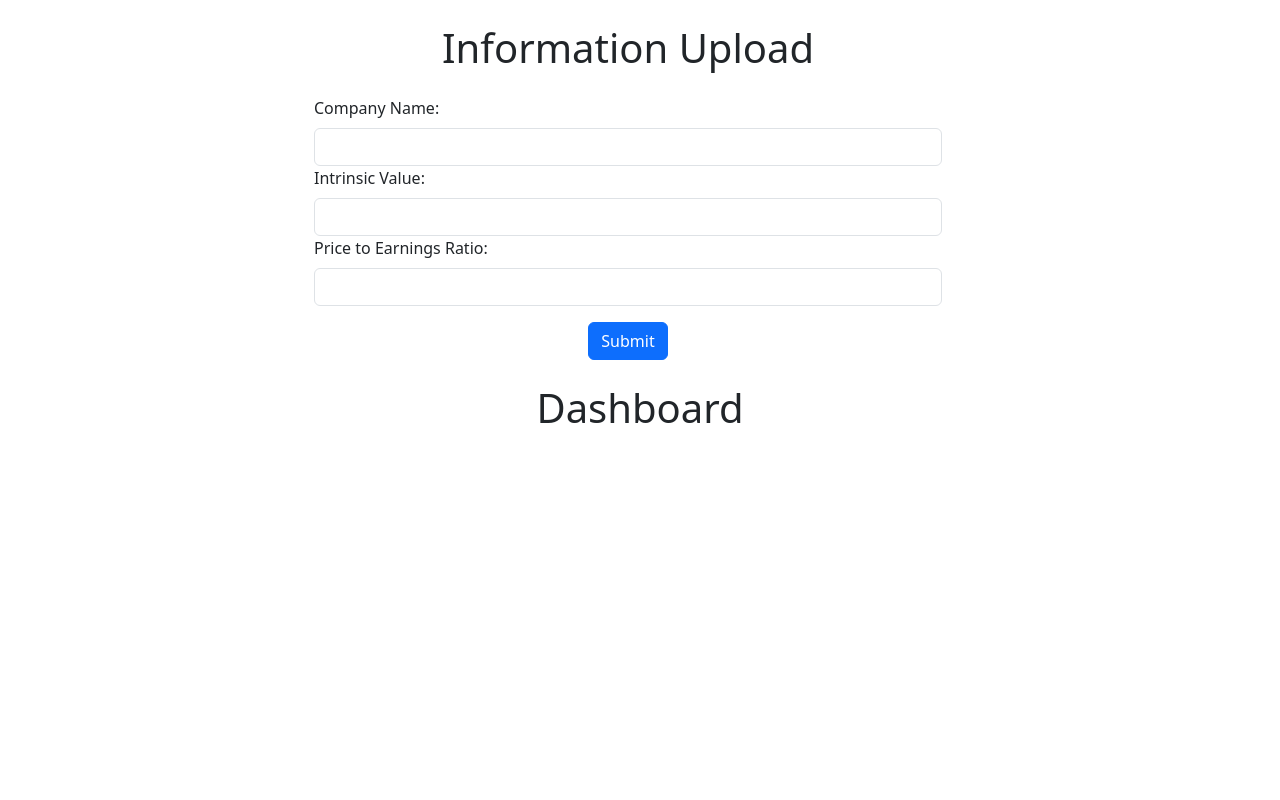
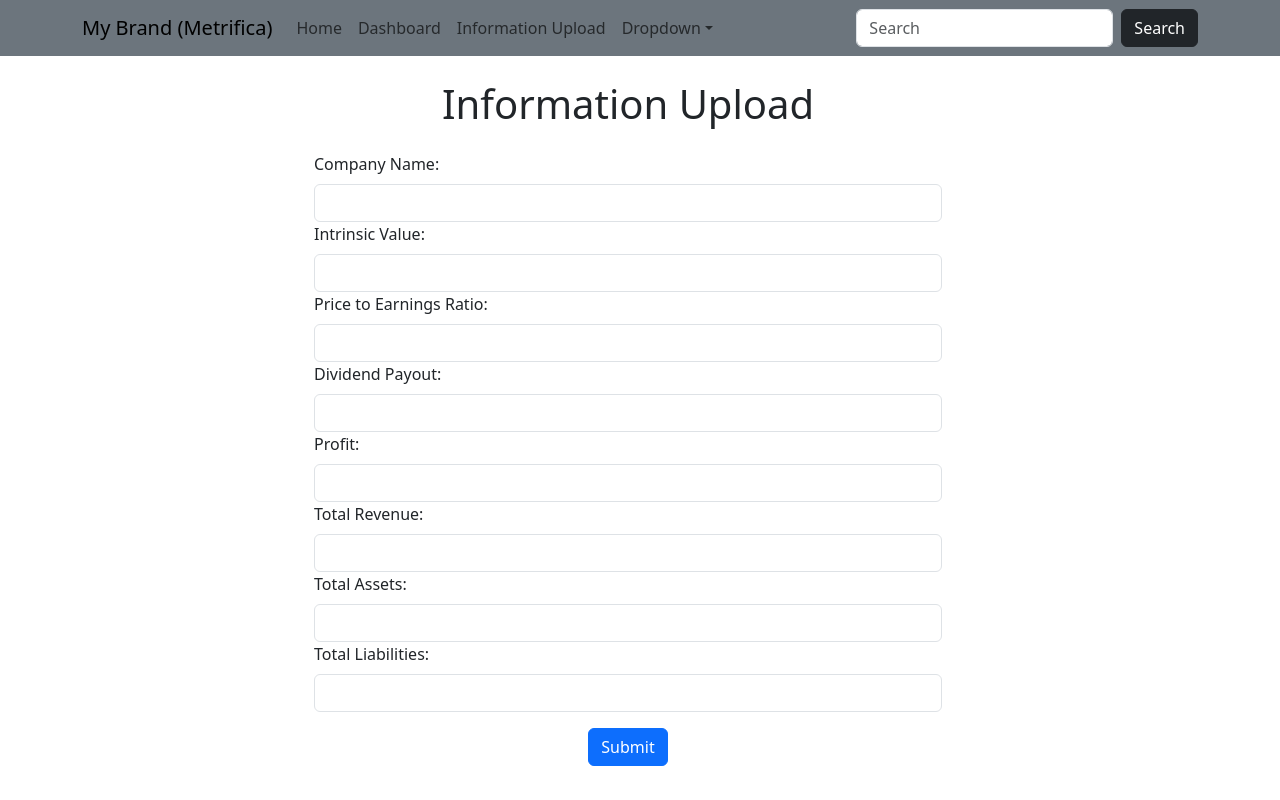
Before and after one commit to LucaSarhan/ProjetoInvestimento, a React (Create React App) app in the folder src/investment-information/: page /InformationUpload in a window 1280 px wide. Built offline with nearby package versions, Linux system fonts and the light colour scheme.

Commit message:
addition of navigation bar and basics of a home page

```diff
--- a/src/investment-information/package.json
+++ b/src/investment-information/package.json
@@ -10,6 +10,7 @@
     "react": "^18.3.1",
     "react-bootstrap": "^2.10.4",
     "react-dom": "^18.3.1",
+    "react-router-dom": "^6.26.1",
     "react-scripts": "5.0.1",
     "web-vitals": "^2.1.4"
   },
@@ -36,5 +37,8 @@
       "last 1 firefox version",
       "last 1 safari version"
     ]
+  },
+  "devDependencies": {
+    "@babel/plugin-proposal-private-property-in-object": "^7.21.11"
   }
 }
--- a/src/investment-information/src/App.js
+++ b/src/investment-information/src/App.js
@@ -1,6 +1,9 @@
 import React, { useState } from 'react';
+import { BrowserRouter as Router, Route, Routes } from 'react-router-dom';
+import NavBar from './components/NavBar/NavBar';
 import Dashboard from './components/Dashboard/Dashboard';
 import InformationUpload from './components/Information-Upload/InformationUpload';
+import HomePage from './components/HomePage/HomePage';
 
 function App() {
   const [companies, setCompanies] = useState([]);
@@ -10,10 +13,15 @@ function App() {
   };
 
   return (
-    <div className="App">
-      <InformationUpload addCompany={addCompany}/>
-      <Dashboard companies={companies}/>
-    </div>
+    <Router>
+      <NavBar />
+      <Routes>
+        <Route exact path="/" element={<HomePage />} />
+        <Route path="/Dashboard" element={<Dashboard companies={companies}/>} />
+        <Route path="/InformationUpload" element={<InformationUpload addCompany={addCompany}/>} />
+        {/* Add other routes here */}
+      </Routes>
+    </Router>
   );
 }
 
--- a/src/investment-information/src/components/Company-Container/CompanyContainer.js
+++ b/src/investment-information/src/components/Company-Container/CompanyContainer.js
@@ -9,7 +9,16 @@ function normalizeCompanyName(name) {
       .toLowerCase(); // Then convert to lowercase
 }
 
-export function CompanyContainer({ companyName, intrinsicValue, priceEarningsRatio, additionalInfo }) {
+export function CompanyContainer({
+    companyName,
+    intrinsicValue,
+    priceEarningsRatio,
+    dividendPayout,
+    profit,
+    totalRevenue,
+    totalAssets,
+    totalLiabilities
+  }) {
   const [showModal, setShowModal] = useState(false);
 
   const handleClose = () => setShowModal(false);
@@ -30,16 +39,16 @@ export function CompanyContainer({ companyName, intrinsicValue, priceEarningsRat
     </Card>
       <Modal show={showModal} onHide={handleClose} centered>
         <Modal.Header closeButton>
-          <Modal.Title>{companyName} - More Information</Modal.Title>
+          <Modal.Title>{companyName} - Metrics</Modal.Title>
         </Modal.Header>
         <Modal.Body>
-          <ListGroup.Item><strong>Intrinsic Value:</strong> {intrinsicValue}</ListGroup.Item>
-          <ListGroup.Item><strong>Price to Earnings Ratio:</strong> {priceEarningsRatio}</ListGroup.Item>
-          <ListGroup.Item><strong>Divend Payout:</strong> {additionalInfo}</ListGroup.Item>
-          <ListGroup.Item><strong>Profit:</strong> {additionalInfo}</ListGroup.Item>
-          <ListGroup.Item><strong>Total Revenue:</strong> {additionalInfo}</ListGroup.Item>
-          <ListGroup.Item><strong>Total Assets:</strong> {additionalInfo}</ListGroup.Item>
-          <ListGroup.Item><strong>Total Liabilities:</strong> {additionalInfo}</ListGroup.Item>
+          <ListGroup.Item id={`${normalizedCompanyName}IV`}><strong>Intrinsic Value:</strong> {intrinsicValue}</ListGroup.Item>
+          <ListGroup.Item id={`${normalizedCompanyName}PE`}><strong>Price to Earnings Ratio:</strong> {priceEarningsRatio}</ListGroup.Item>
+          <ListGroup.Item id={`${normalizedCompanyName}DP`}><strong>Divend Payout:</strong> {dividendPayout}</ListGroup.Item>
+          <ListGroup.Item id={`${normalizedCompanyName}P`}><strong>Profit:</strong> {profit}</ListGroup.Item>
+          <ListGroup.Item id={`${normalizedCompanyName}TR`}><strong>Total Revenue:</strong> {totalRevenue}</ListGroup.Item>
+          <ListGroup.Item id={`${normalizedCompanyName}TA`}><strong>Total Assets:</strong> {totalAssets}</ListGroup.Item>
+          <ListGroup.Item id={`${normalizedCompanyName}TL`}><strong>Total Liabilities:</strong> {totalLiabilities}</ListGroup.Item>
         </Modal.Body>
         <Modal.Footer>
           <Button variant="primary" onClick={() =>{/*Edit logic here*/}}>
--- a/src/investment-information/src/components/Dashboard/Dashboard.js
+++ b/src/investment-information/src/components/Dashboard/Dashboard.js
@@ -14,6 +14,11 @@ function Dashboard({ companies }) {
               companyName={company.companyName}
               intrinsicValue={company.intrinsicValue}
               priceEarningsRatio={company.priceEarningsRatio}
+              dividendPayout={company.dividendPayout}
+              profit={company.profit}
+              totalRevenue={company.totalRevenue}
+              totalAssets={company.totalAssets}
+              totalLiabilities={company.totalLiabilities}
               onClick={CompanyContainer.handleShow}
             />
           </Col>
--- /dev/null
+++ b/src/investment-information/src/components/HomePage/HomePage.js
@@ -0,0 +1,11 @@
+import React from 'react';
+
+export function HomePage() {
+    return (
+        <div>
+            <h1>Home Page</h1>
+        </div>
+    );
+}
+
+export default HomePage;
--- /dev/null
+++ b/src/investment-information/src/components/NavBar/NavBar.js
@@ -0,0 +1,38 @@
+import React from 'react';
+import { Navbar, Nav, NavDropdown, Form, FormControl, Button, Container } from 'react-bootstrap';
+import { Link } from 'react-router-dom';
+
+function NavBar() {
+  return (
+    <Navbar bg="secondary" expand="lg">
+      <Container>
+        <Navbar.Brand as={Link} to="/">My Brand (Metrifica)</Navbar.Brand>
+        <Navbar.Toggle aria-controls="navbarScroll" />
+        <Navbar.Collapse id="navbarScroll">
+          <Nav className="me-auto">
+            <Nav.Link as={Link} to="/">Home</Nav.Link>
+            <Nav.Link as={Link} to="/Dashboard">Dashboard</Nav.Link>
+            <Nav.Link as={Link} to="/InformationUpload">Information Upload</Nav.Link>
+            <NavDropdown title="Dropdown" id="navbarScrollingDropdown">
+              <NavDropdown.Item as={Link} to="#action1">Action</NavDropdown.Item>
+              <NavDropdown.Item as={Link} to="#action2">Another action</NavDropdown.Item>
+              <NavDropdown.Divider />
+              <NavDropdown.Item as={Link} to="#action3">Something else here</NavDropdown.Item>
+            </NavDropdown>
+          </Nav>
+          <Form className="d-flex">
+            <FormControl
+              type="search"
+              placeholder="Search"
+              className="me-2"
+              aria-label="Search"
+            />
+            <Button variant="dark">Search</Button>
+          </Form>
+        </Navbar.Collapse>
+      </Container>
+    </Navbar>
+  );
+}
+
+export default NavBar;
--- a/src/investment-information/src/components/newCompanyForm/companyUploadForm.js
+++ b/src/investment-information/src/components/newCompanyForm/companyUploadForm.js
@@ -5,7 +5,12 @@ export function CompanyUploadForm({ addCompany }) {
     const [formData, setFormData] = useState({
         companyName: '',
         intrinsicValue: '',
-        priceEarningsRatio: ''
+        priceEarningsRatio: '',
+        dividendPayout: '',
+        profit: '',
+        totalRevenue: '',
+        totalAssets: '',
+        totalLiabilities: '',
     });
 
     const handleChange = (e) => {
@@ -17,13 +22,27 @@ export function CompanyUploadForm({ addCompany }) {
     };
 
     const handleSubmit = (e) => {
-        if (formData.companyName === '' || formData.intrinsicValue === '' || formData.priceEarningsRatio === '') {
+        if (formData.companyName === '' ||
+            formData.intrinsicValue === '' ||
+            formData.priceEarningsRatio === '' ||
+            formData.dividendPayout === '' ||
+            formData.profit === '' ||
+            formData.totalRevenue === '' ||
+            formData.totalAssets === '' ||
+            formData.totalLiabilities === '') {
             alert('Please fill all the fields');
             return;
         }
         e.preventDefault();
         addCompany(formData);
-        setFormData({ companyName: '', intrinsicValue: '', priceEarningsRatio: '' });
+        setFormData({ companyName: '',
+            intrinsicValue: '',
+            priceEarningsRatio: '',
+            dividendPayout: '',
+            profit: '',
+            totalRevenue: '',
+            totalAssets: '',
+            totalLiabilities: '' });
         console.log(formData);
     };
 
@@ -63,6 +82,56 @@ export function CompanyUploadForm({ addCompany }) {
                         />
                     </Form.Group>
                 </Row>
+                <Row>
+                    <Form.Group controlId="dividendPayout">
+                        <Form.Label>Dividend Payout:</Form.Label>
+                        <Form.Control
+                            name="dividendPayout"
+                            value={formData.dividendPayout}
+                            onChange={handleChange}
+                        />
+                    </Form.Group>
+                </Row>
+                <Row>
+                    <Form.Group controlId="profit">
+                        <Form.Label>Profit:</Form.Label>
+                        <Form.Control
+                            name="profit"
+                            value={formData.profit}
+                            onChange={handleChange}
+                        />
+                    </Form.Group>
+                </Row>
+                <Row>
+                    <Form.Group controlId="totalRevenue">
+                        <Form.Label>Total Revenue:</Form.Label>
+                        <Form.Control
+                            name="totalRevenue"
+                            value={formData.totalRevenue}
+                            onChange={handleChange}
+                        />
+                    </Form.Group>
+                </Row>
+                <Row>
+                    <Form.Group controlId="totalAssets">
+                        <Form.Label>Total Assets:</Form.Label>
+                        <Form.Control
+                            name="totalAssets"
+                            value={formData.totalAssets}
+                            onChange={handleChange}
+                        />
+                    </Form.Group>
+                </Row>
+                <Row>
+                    <Form.Group controlId="totalLiabilities">
+                        <Form.Label>Total Liabilities:</Form.Label>
+                        <Form.Control
+                            name="totalLiabilities"
+                            value={formData.totalLiabilities}
+                            onChange={handleChange}
+                        />
+                    </Form.Group>
+                </Row>
                 <Row className="justify-content-center">
                     <Col xs="auto">
                         <Button variant="primary" type="submit" className="mt-3">
```
Also changed, not shown: 1 other file (tests, documents, lock files or other folders).
